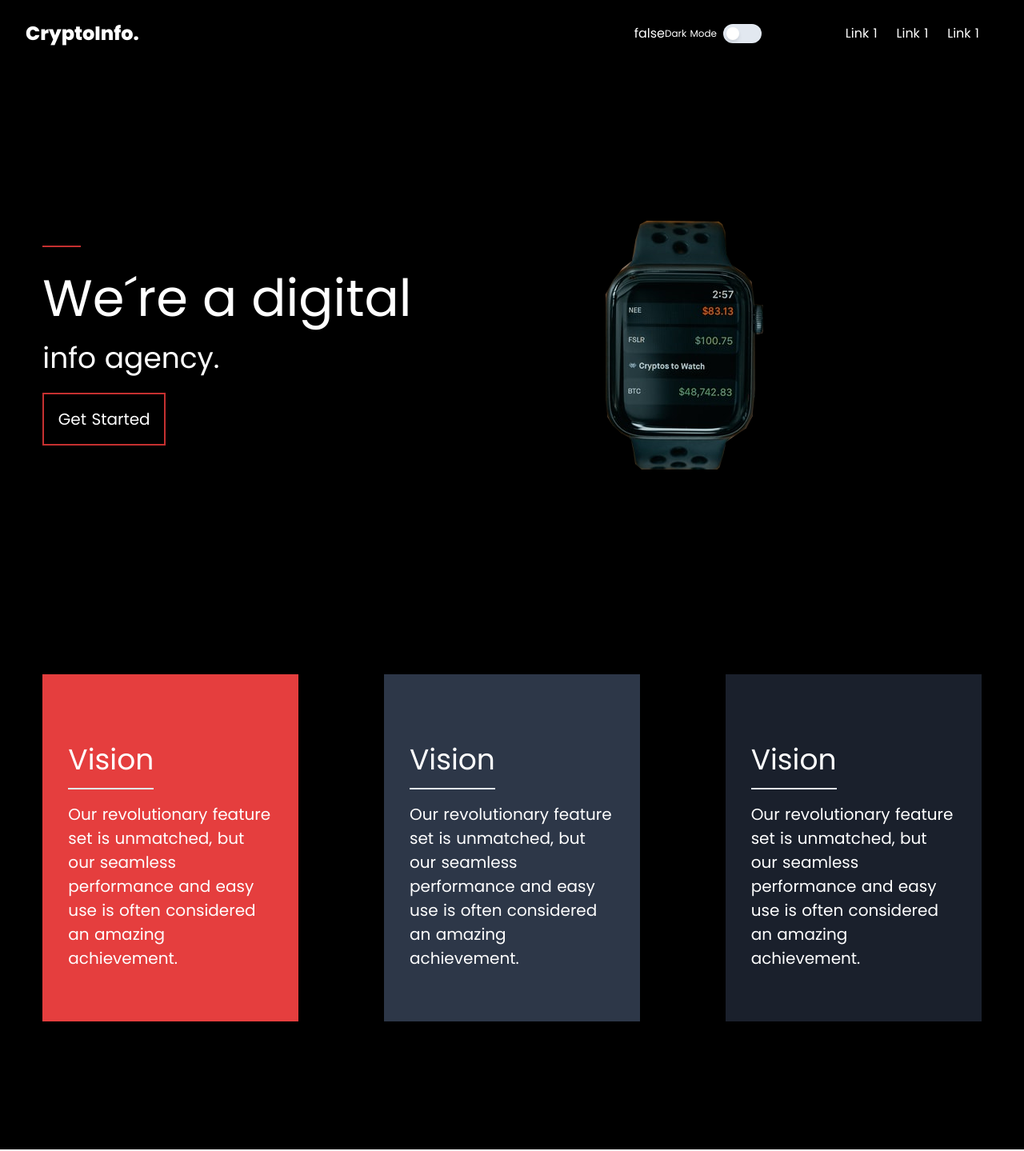
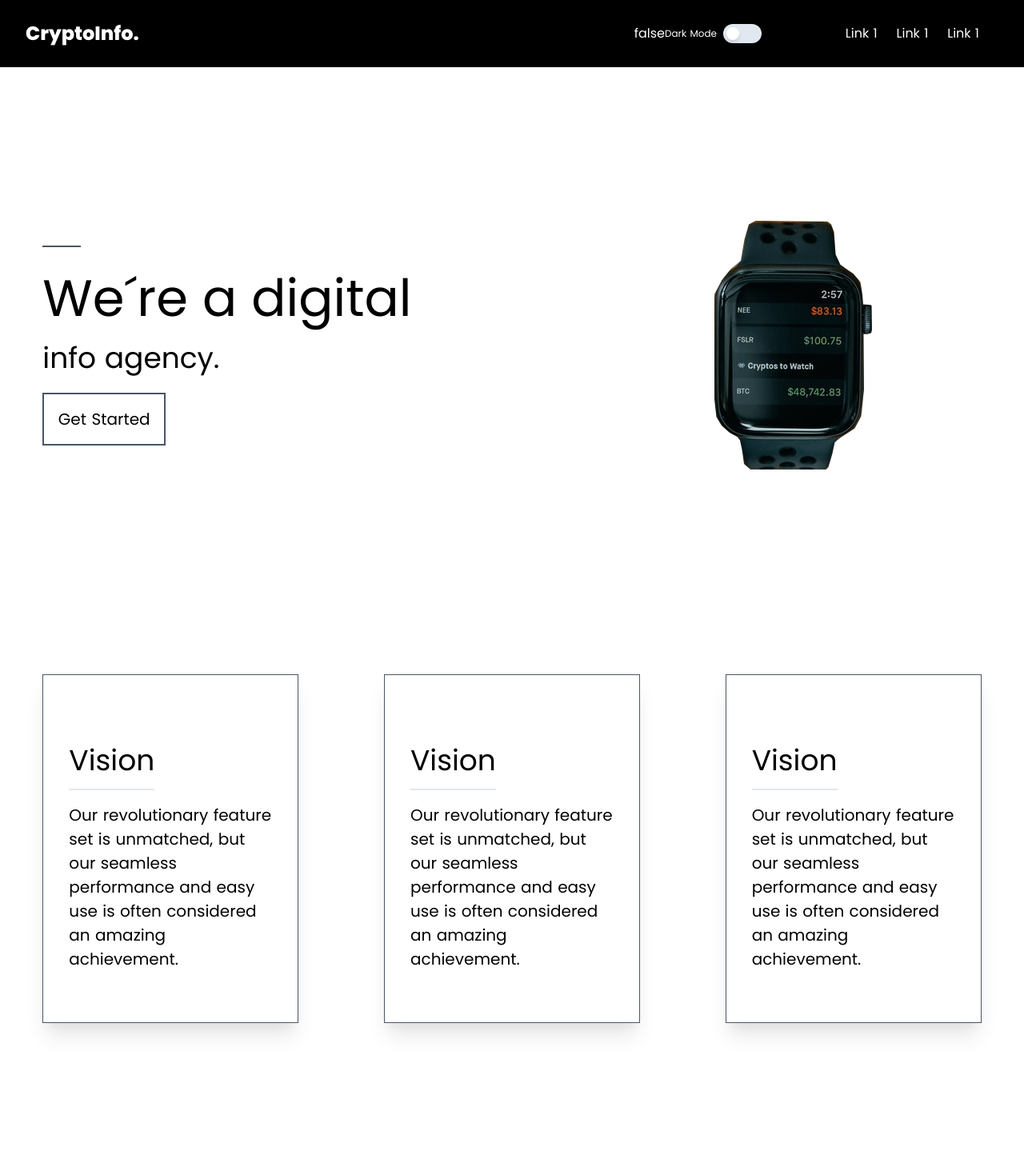
Before and after one commit to ChristianPredoianu/nuxt-crypto-currency-v2, a Nuxt app: page / in a window 1280 px wide. Shown: the whole page at 80% size. Built offline with nearby package versions, Linux system fonts and the light colour scheme.

Commit message:
changed some colors for dark mode

```diff
--- a/components/CryptoItem.vue
+++ b/components/CryptoItem.vue
@@ -12,7 +12,7 @@
           </p>
         </div>
         <font-awesome-icon
-          class=" text-xl text-black"
+          class=" text-xl "
           :icon="['fa', 'plus']"
           @click="isOpen = !isOpen"
         />
--- a/components/TopCoinExchange.vue
+++ b/components/TopCoinExchange.vue
@@ -1,6 +1,6 @@
 <template>
   <div>
-    <div class=" bg-light-dark-blue text-white py-8 lg:rounded-md ">
+    <div class="py-8 lg:rounded-md shadow-lg border border-gray-700">
       <p>{{ coin.id }}</p>
       <p>{{ formatCurrency(coin.price) }}</p>
       <p
--- a/pages/aboutcrypto/_id/index.vue
+++ b/pages/aboutcrypto/_id/index.vue
@@ -2,7 +2,7 @@
   <div v-if="foundCurrencyById && foundLinks" class="dark">
     <NavBar />
     <section
-      class=" flex flex-col items-center pt-20 pb-16 border-black border-b-2 xl:py-32 dark:bg-black"
+      class=" flex flex-col items-center pt-20 pb-16 border-black border-b-2 xl:py-32 "
     >
       <img :src="foundCurrencyById.iconUrl" alt="currency icon" class="w-24" />
       <h1 class="text-2xl mt-8 lg:text-3xl">
@@ -62,7 +62,7 @@
         </p>
       </div>
     </section>
-    <section class="bg-black text-gray-300 py-20 xl:py-40">
+    <section class=" text-gray-300 py-20 xl:py-40">
       <div class="flex flex-col items-center md:text-xl lg:text-2xl">
         <h3 class="text-2xl mb-6 md:text-3xl xl:mb-20">Stats</h3>
         <div class="w-4/5 flex flex-col mt-4 ">
@@ -169,4 +169,4 @@ export default {
 };
 </script>
 
-<style lang="scss" scoped></style>
+<style scoped></style>
--- a/pages/index.vue
+++ b/pages/index.vue
@@ -1,28 +1,33 @@
 <template>
-  <div class="min-h-screen bg-black">
+  <div class="min-h-screen ">
     <NavBar />
+
     <div class="xl:flex xl:justify-center">
       <section
         class="flex flex-col items-center justify-around min-h-screen -mt-8 sm:mt-4 md:flex-row md:items-center md:justify-around md:mt-56 md:min-h-full lg:mt-24
          xl:justify-between xl:mt-48 xl:w-11/12"
       >
-        <div class="text-white flex flex-col ">
-          <div class="border-b-2 border-red-700 w-12"></div>
-          <div>
-            <h1 class="text-white text-2xl mt-4 md:text-4xl lg:text-6xl">
+        <div class=" flex flex-col">
+          <div class="border-b-2 w-12 border-gray-700"></div>
+          <div class="">
+            <h1 class=" text-2xl mt-4 md:text-4xl lg:text-6xl">
               We´re a digital
             </h1>
             <span class="text-xl md:2xl lg:text-4xl">info agency.</span>
           </div>
 
-          <a
-            href=""
-            class=" border-2 border-red-700 text-center mt-4 p-4 hover:bg-red-700 transition-colors duration-500 ease-in-out md:text-xl lg:w-4/12"
-            >Get Started</a
-          >
+          <NuxtLink to="/exchange" custom v-slot="{ href, navigate }"
+            ><p
+              class="text-center mt-4 p-4 border-2 border-gray-700 cursor-pointer transition-colors duration-200 hover:text-gray-700 md:text-xl lg:w-4/12"
+              :href="href"
+              @click="navigate"
+            >
+              Get Started
+            </p>
+          </NuxtLink>
         </div>
 
-        <div class="hidden md:flex xl:w-2/5">
+        <div class="hidden md:flex md:justify-center xl:w-2/5">
           <img src="@/assets/images/watch.png" alt="mobile phone" />
         </div>
 
@@ -37,10 +42,12 @@
       </section>
     </div>
     <section
-      class="flex flex-col items-center pb-12 text-white md:mt-56 md:pb-40 lg:flex-row lg:justify-around lg:mt-52 "
+      class="flex flex-col items-center pb-12 md:mt-56 md:pb-40 lg:flex-row lg:justify-around lg:mt-52 "
       ref="info"
     >
-      <div class="bg-red-600 w-3/4 px-8 py-16 mt-8 md:w-6/12 lg:w-3/12 ">
+      <div
+        class=" w-3/4 px-8 py-16 mt-8 border border-gray-700 md:w-6/12 lg:w-3/12 shadow-xl "
+      >
         <h2
           class="inline-block text-xl pt-4 pb-2 border-b-2 align-text-top md:text-4xl"
         >
@@ -51,7 +58,9 @@
           performance and easy use is often considered an amazing achievement.
         </p>
       </div>
-      <div class="bg-gray-800 w-3/4 px-8 py-16 mt-8 md:w-6/12 lg:w-3/12">
+      <div
+        class="w-3/4 px-8 py-16 mt-8 shadow-xl border border-gray-700 md:w-6/12 lg:w-3/12  r"
+      >
         <h2
           class="inline-block text-xl pt-4 pb-2 border-b-2 align-text-top md:text-4xl"
         >
@@ -62,7 +71,9 @@
           performance and easy use is often considered an amazing achievement.
         </p>
       </div>
-      <div class="bg-gray-900 w-3/4 px-8 py-16 mt-8 md:w-6/12 lg:w-3/12">
+      <div
+        class=" w-3/4 px-8 py-16 mt-8 shadow-xl border border-gray-700 md:w-6/12 lg:w-3/12 "
+      >
         <h2
           class="inline-block text-xl pt-4 pb-2 border-b-2 align-text-top md:text-4xl"
         >
@@ -82,6 +93,16 @@ export default {
   methods: {
     goTo() {
       this.$refs.info.scrollIntoView({ behavior: "smooth" });
+    },
+    toggleBgColors() {
+      return $nuxt.$colorMode.preference === "light-mode"
+        ? "bg-gray-200"
+        : "bg-black";
+    },
+    toggleFontColors() {
+      return $nuxt.$colorMode.preference === "light-mode"
+        ? "text-black"
+        : "text-white";
     }
   }
 };
```
